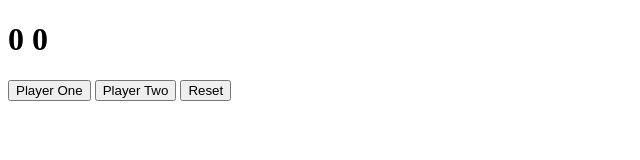
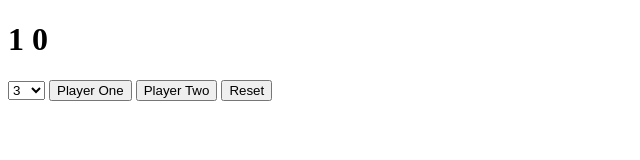
Before and after one commit to sandram92/Score-Keeper, a plain HTML site: page index.html in a window 1280 px wide. Both pictures are taken after a click on the button "Player One". Shown: the whole page, without its empty margins (0-640 px from the left). Drawn offline with Linux system fonts and the light colour scheme.

Commit message:
added events listeners to button one and button two

```diff
--- a/app.js
+++ b/app.js
@@ -0,0 +1,22 @@
+const buttonOne = document.querySelector('.playerOne')
+const buttonTwo = document.querySelector('.playerTwo')
+
+const displayOne = document.querySelector('.displayOne')
+const displayTwo = document.querySelector('.displayTwo')
+
+
+
+let winningScore = 5
+let playerOne = 0
+let playerTwo = 0
+
+buttonOne.addEventListener('click', function(){
+
+    playerOne +=1
+    displayOne.textContent = playerOne
+})
+
+buttonTwo.addEventListener('click', function () {
+    playerTwo +=1
+    displayTwo.textContent = playerTwo
+})
--- a/index.html
+++ b/index.html
@@ -4,13 +4,25 @@
     <meta charset="UTF-8">
     <meta http-equiv="X-UA-Compatible" content="IE=edge">
     <meta name="viewport" content="width=device-width, initial-scale=1.0">
+
     <title>Score-Keeper</title>
 </head>
 <body>
    <h1><span class="displayOne">0</span> <span class="displayTwo">0</span></h1>
-   <button>Player One</button>
-   <button>Player Two</button>
-   <button>Reset</button>
+   <select name="" id="gameRounds">
+       <option>3</option>
+       <option>4</option>
+       <option>5</option>
+       <option>6</option>
+       <option>7</option>
+       <option>8</option>
+       <option>9</option>
+       <option>10</option>
+   </select>
+   <button class="playerOne">Player One</button>
+   <button class="playerTwo">Player Two</button>
+   <button class="reset">Reset</button>
 
+    <script src="app.js"></script>
 </body>
 </html>
```
